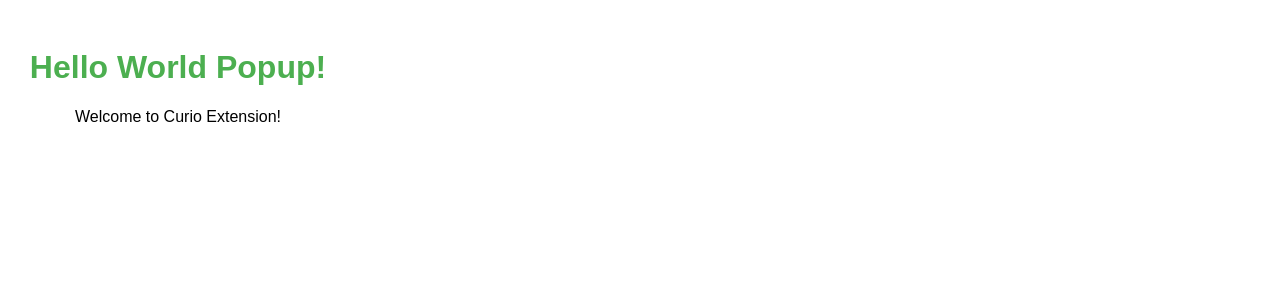
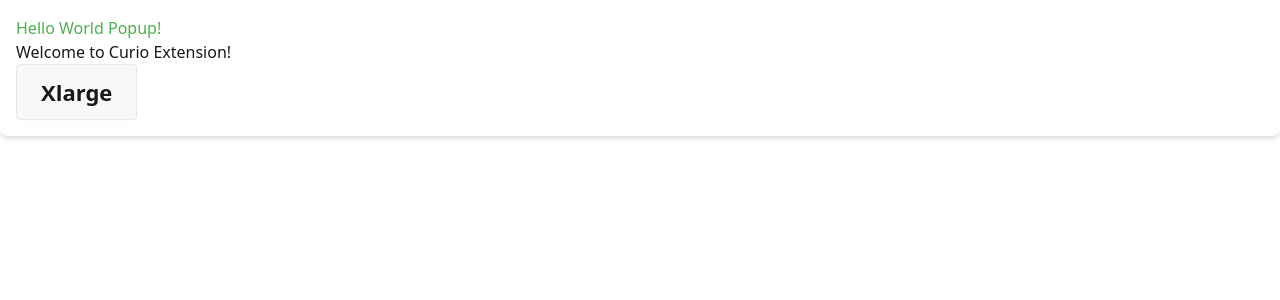
Before and after one commit to ksugawara61/curio, a React (Vite) app in the folder apps/extension/: page / in a window 1280 px wide. Shown: the top 300 px of the page. Built offline with nearby package versions, Linux system fonts and the light colour scheme.

Commit message:
feat: add daisyui

```diff
--- a/apps/extension/package.json
+++ b/apps/extension/package.json
@@ -15,13 +15,16 @@
     "react-dom": "catalog:"
   },
   "devDependencies": {
+    "@tailwindcss/vite": "catalog:",
     "@testing-library/jest-dom": "catalog:",
     "@testing-library/react": "catalog:",
     "@types/chrome": "catalog:",
     "@types/react": "catalog:",
     "@types/react-dom": "catalog:",
     "@vitejs/plugin-react": "catalog:",
+    "daisyui": "catalog:",
     "jsdom": "catalog:",
+    "tailwindcss": "catalog:",
     "typescript": "catalog:",
     "vite": "catalog:",
     "vitest": "catalog:"
--- /dev/null
+++ b/apps/extension/src/index.css
@@ -0,0 +1,2 @@
+@import "tailwindcss";
+@plugin "daisyui";
--- a/apps/extension/src/main.tsx
+++ b/apps/extension/src/main.tsx
@@ -1,6 +1,7 @@
 import React from "react";
 import ReactDOM from "react-dom/client";
 import { Popup } from "./popup";
+import "./index.css";
 
 // biome-ignore lint/style/noNonNullAssertion: root element is guaranteed to exist
 ReactDOM.createRoot(document.getElementById("root")!).render(
--- a/apps/extension/src/popup.tsx
+++ b/apps/extension/src/popup.tsx
@@ -2,16 +2,12 @@ import type { FC } from "react";
 
 export const Popup: FC = () => {
   return (
-    <div
-      style={{
-        width: "300px",
-        padding: "20px",
-        fontFamily: "sans-serif",
-        textAlign: "center",
-      }}
-    >
+    <div className="rounded-lg bg-white p-4 shadow-md">
       <h1 style={{ color: "#4CAF50" }}>Hello World Popup!</h1>
       <p>Welcome to Curio Extension!</p>
+      <button className="btn btn-xl" type="button">
+        Xlarge
+      </button>
     </div>
   );
 };
--- a/apps/extension/vite.config.ts
+++ b/apps/extension/vite.config.ts
@@ -1,10 +1,12 @@
 import { copyFileSync, mkdirSync } from "node:fs";
 import { resolve } from "node:path";
+import tailwindcss from "@tailwindcss/vite";
 import react from "@vitejs/plugin-react";
 import { defineConfig } from "vitest/config";
 
 export default defineConfig({
   plugins: [
+    tailwindcss(),
     react(),
     {
       name: "copy-manifest",
--- a/pnpm-workspace.yaml
+++ b/pnpm-workspace.yaml
@@ -3,7 +3,10 @@ packages:
   - packages/**
 
 catalog:
+  '@tailwindcss/vite': ^4.1.10
   '@biomejs/biome': 2.3.11
+  daisyui: ^5.0.43
+  tailwindcss: ^4.1.10
   '@textlint-ja/textlint-rule-preset-ai-writing': 1.6.1
   '@testing-library/jest-dom': ^6.6.3
   '@testing-library/react': ^16.3.1
```
Also changed, not shown: 2 other files (tests, documents, lock files or other folders).
